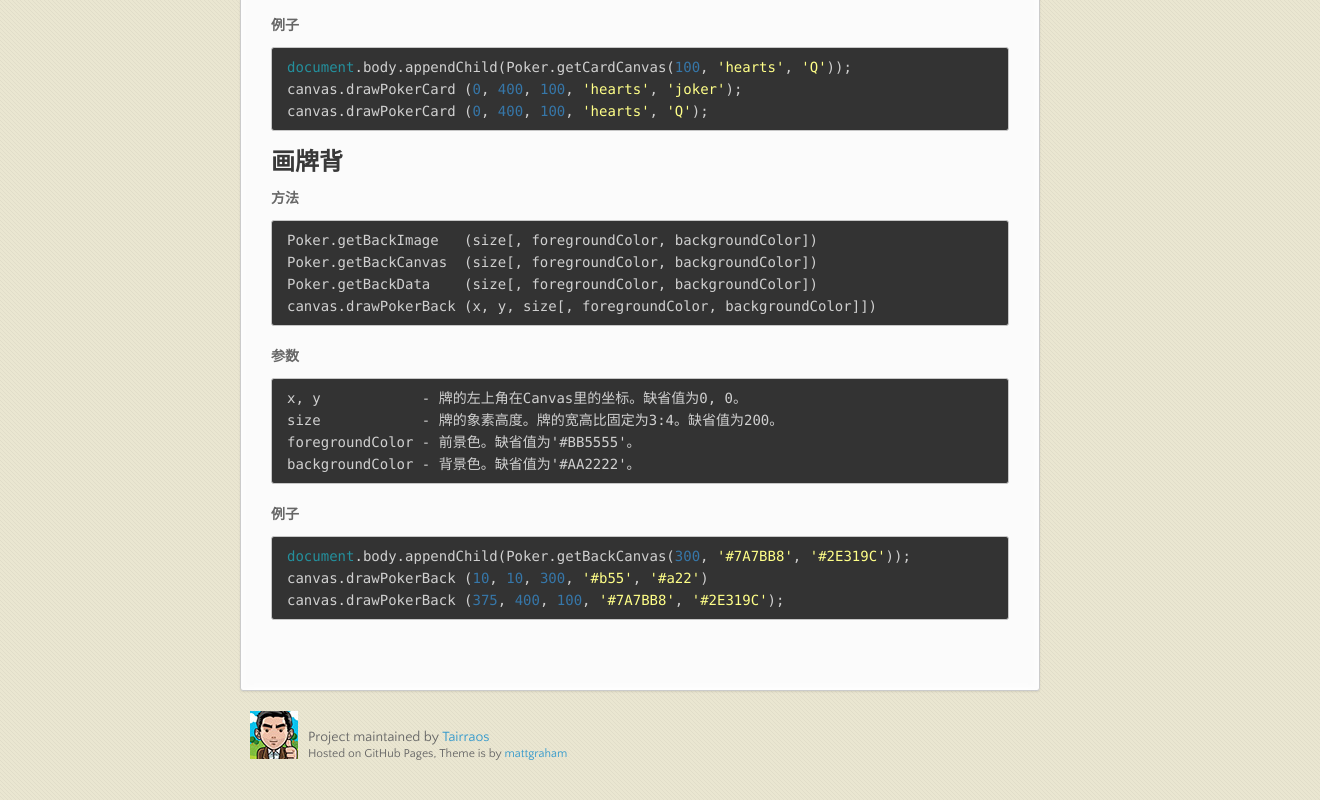
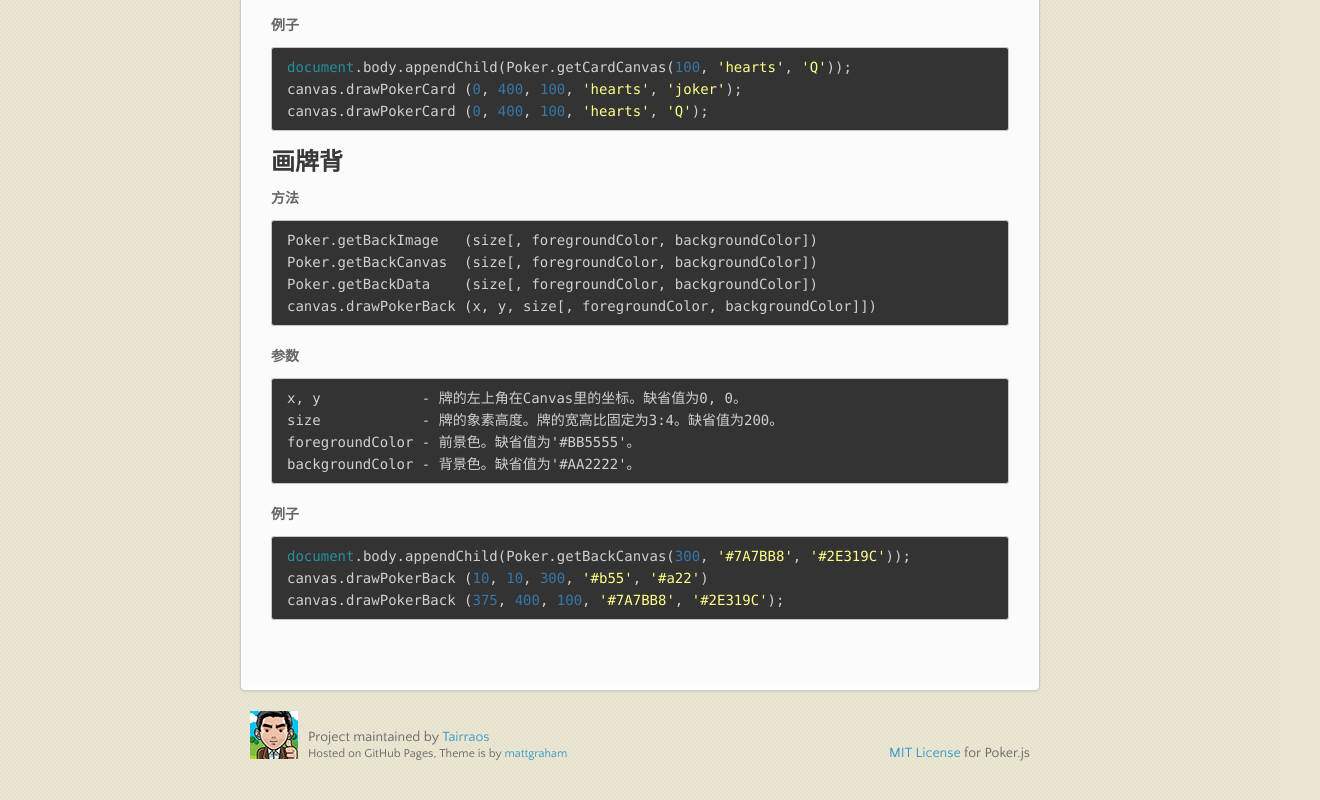
Before and after one commit to Tairraos/Poker.JS, a plain HTML site: page index.html in a window 1280 px wide. Shown: the part 4510-5310 px from the top of the page, 1320 px wide, since content can reach past the window. Drawn offline with Linux system fonts and the light colour scheme.

Commit message:
update page

```diff
--- a/index.html
+++ b/index.html
@@ -282,6 +282,7 @@ backgroundColor - 背景色。缺省值为'#AA2222'。
 			</section>
 			<footer>
 				<span class="avatar"></span>
+				<p class="license"><a href="https://github.com/Tairraos/Poker.JS/blob/master/License.txt">MIT License</a> for Poker.js</p>
 				<p class="copyright">Project maintained by <a href="http://xiaole.happylive.org">Tairraos</a></p>
 				<p><small>Hosted on GitHub Pages, Theme is by <a href="http://twitter.com/#!/michigangraham">mattgraham</a></small></p>
 			</footer>
--- a/stylesheets/styles.css
+++ b/stylesheets/styles.css
@@ -598,7 +598,6 @@ dt {
 header {
 	padding: 25px 20px 25px;
 	margin: 0;
-	width: 100%;
 	text-align: center;
 	background: url(../images/background.png) #4276b6;
 	-moz-box-shadow: 1px 0px 2px rgba(0, 0, 0, 0.75);
@@ -710,7 +709,7 @@ header p {
 }
 
 section {
-	padding: 30px 30px 50px 30px;
+	padding: 30px 30px 50px;
 	margin: 20px 0;
 	background: #fbfbfb;
 	-moz-border-radius: 3px;
@@ -718,7 +717,7 @@ section {
 	-o-border-radius: 3px;
 	-ms-border-radius: 3px;
 	-khtml-border-radius: 3px;
-	border-radius: 3px;
+	border-radius: 5px;
 	border: 1px solid #cbcbcb;
 	-moz-box-shadow: 0px 1px 2px rgba(0, 0, 0, 0.09), inset 0px 0px 2px 2px rgba(255, 255, 255, 0.5), inset 0 0 5px 5px rgba(255, 255, 255, 0.4);
 	-webkit-box-shadow: 0px 1px 2px rgba(0, 0, 0, 0.09), inset 0px 0px 2px 2px rgba(255, 255, 255, 0.5), inset 0 0 5px 5px rgba(255, 255, 255, 0.4);
@@ -746,6 +745,12 @@ footer .avatar {
     width: 48px;
 }
 
+footer .license{
+    float:right;
+    display: inline-block;
+    padding: 34px 10px 0 0;
+}
+
 footer .copyright{
     margin: 10px 0 0;
     padding: 18px 0 0;
```
Also changed, not shown: stylesheets/styles.min.css.
